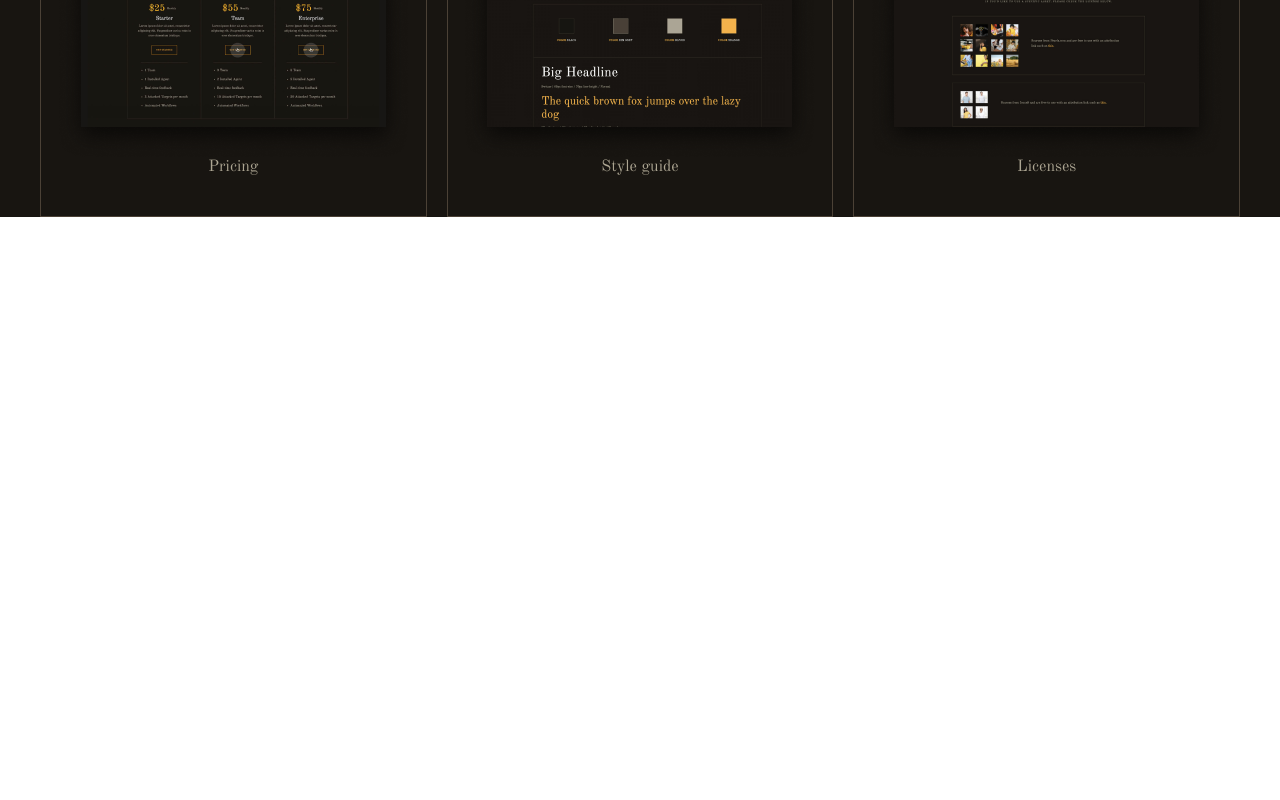
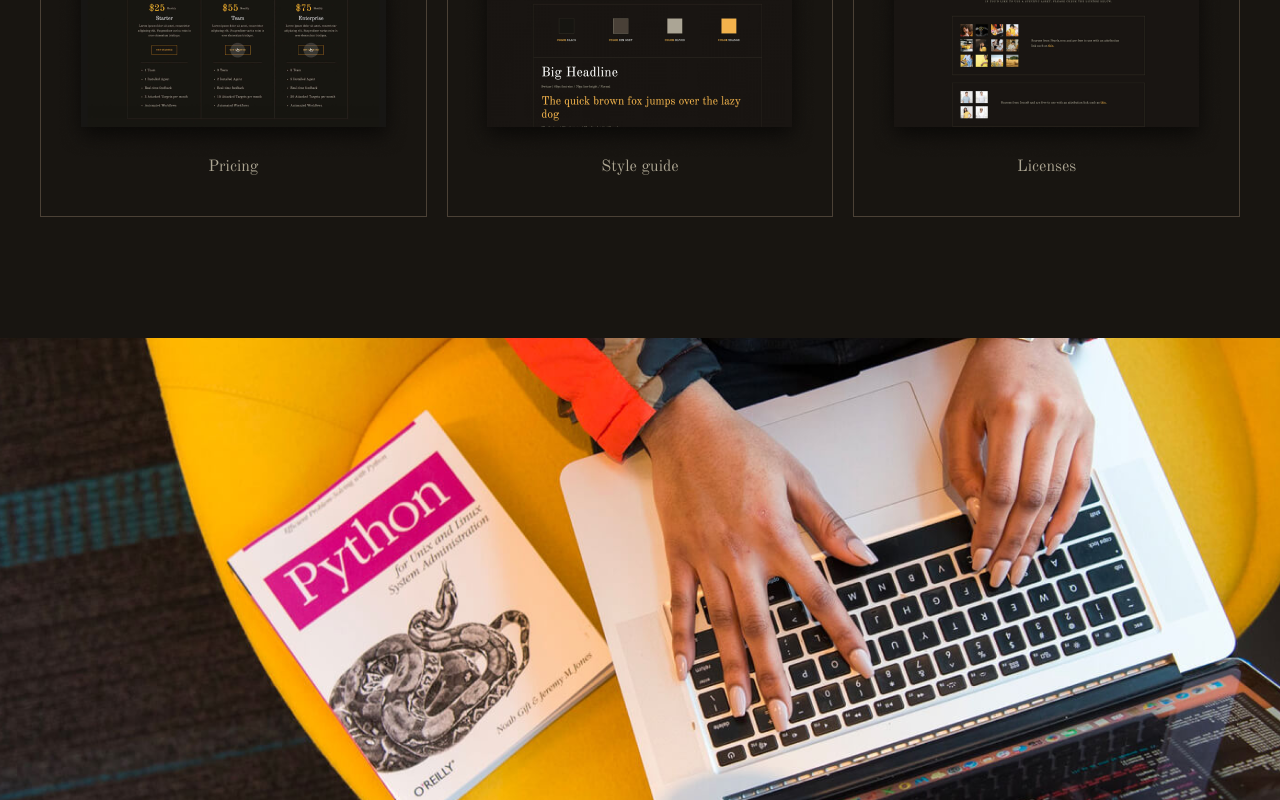
Before and after one commit to Chelovechina/atelier, a React (Vite) app: page / in a window 1280 px wide. Shown: the part 3086-3886 px from the top of the page. Before the commit the page ends 3424 px from the top, so only its background shows below. Built offline with nearby package versions, Linux system fonts and the light colour scheme.

Commit message:
feat: implement image section

```diff
--- a/src/App.jsx
+++ b/src/App.jsx
@@ -1,6 +1,7 @@
 import Header from './components/Header/Header';
 import Atelier from './components/Atelier/Atelier';
 import Template from './components/Template/Template';
+import Image from './components/Image/Image';
 
 function App() {
   return (
@@ -9,6 +10,7 @@ function App() {
       <main className="main">
         <Atelier />
         <Template />
+        <Image />
       </main>
     </>
   );
--- /dev/null
+++ b/src/components/Image/Image.jsx
@@ -0,0 +1,7 @@
+import styles from './Image.module.scss';
+
+const Image = () => {
+  return <section className={styles.image}></section>;
+};
+
+export default Image;
--- /dev/null
+++ b/src/components/Image/Image.module.scss
@@ -0,0 +1,4 @@
+.image {
+  background: url("./../../assets/images/bg2.png");
+  height: 462px;
+}
```
